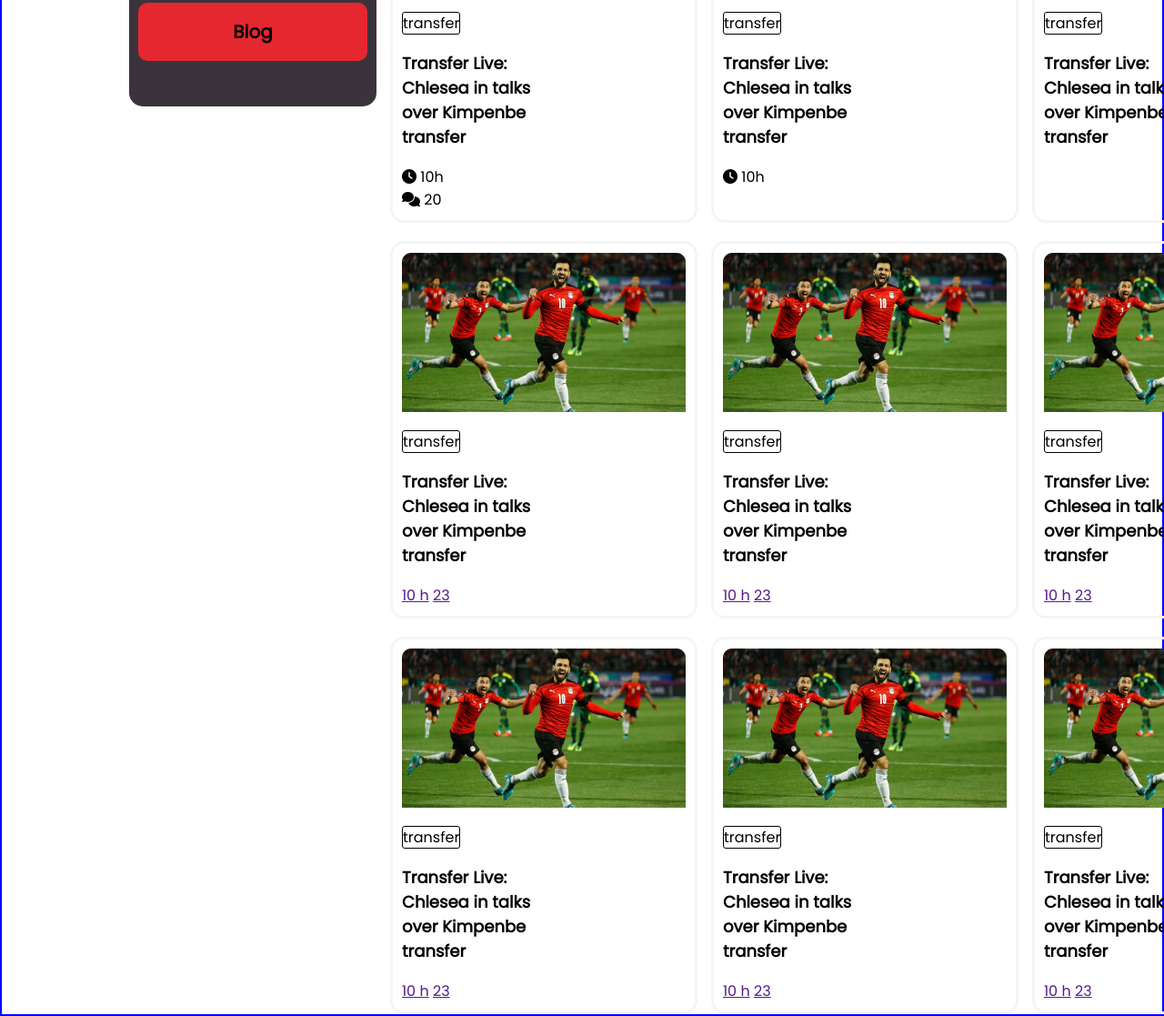
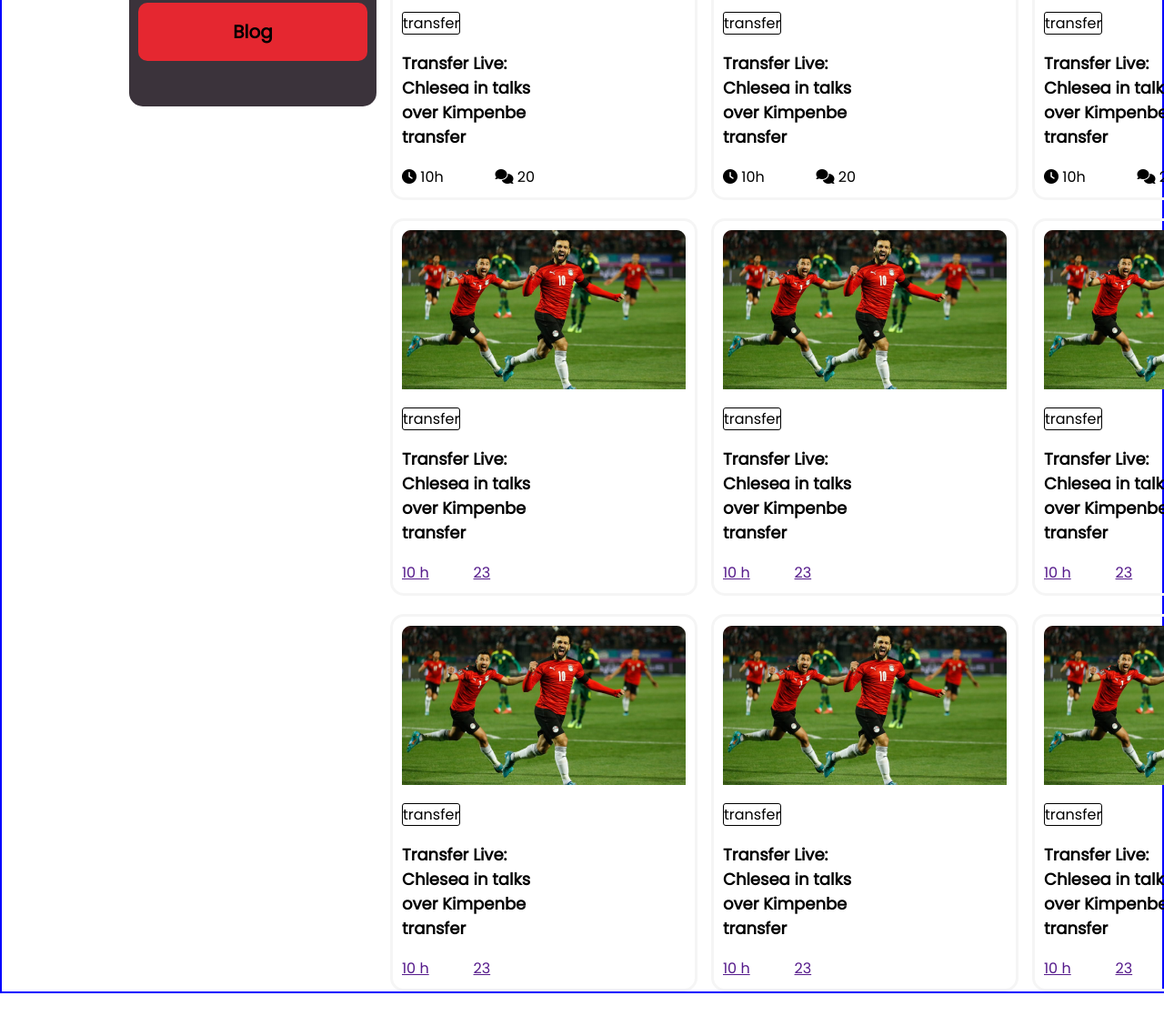
Before and after one commit to musabbir-m/world-cup, a plain HTML site: page index.html in a window 1280 px wide. Shown: the part 993-2110 px from the top of the page at 91% size. After the commit the page ends 2085 px from the top, so only its background shows below. Drawn offline with Linux system fonts and the light colour scheme.

Commit message:
style icons and flex

```diff
--- a/index.html
+++ b/index.html
@@ -54,11 +54,11 @@
 
                         <div class="blog-icon">
                             <div>
-                               <span><i class="fa-solid fa-clock"></i></span>
+                                <span><i class="fa-solid fa-clock"></i></span>
                                 <span>10h</span>
                             </div>
                             <div>
-                               <span><i class="fa-solid fa-comments"></i></span>
+                                <span><i class="fa-solid fa-comments"></i></span>
                                 <span>20</span>
                             </div>
 
@@ -73,12 +73,16 @@
                     <div class="blog-txt">
                         <a href="" class="transfer-button">transfer</a>
                         <p> Transfer Live: Chlesea in talks over Kimpenbe transfer</p>
+
                         <div class="blog-icon">
                             <div>
                                 <span><i class="fa-solid fa-clock"></i></span>
-                                 <span>10h</span>
-                             </div>
-
+                                <span>10h</span>
+                            </div>
+                            <div>
+                                <span><i class="fa-solid fa-comments"></i></span>
+                                <span>20</span>
+                            </div>
                         </div>
 
                     </div>
@@ -91,6 +95,16 @@
                     <div class="blog-txt">
                         <a href="" class="transfer-button">transfer</a>
                         <p> Transfer Live: Chlesea in talks over Kimpenbe transfer</p>
+                        <div class="blog-icon">
+                            <div>
+                                <span><i class="fa-solid fa-clock"></i></span>
+                                <span>10h</span>
+                            </div>
+                            <div><span><i class="fa-solid fa-comments"></i></span>
+                                <span>20</span>
+                            </div>
+
+                        </div>
 
 
                     </div>
--- a/style.css
+++ b/style.css
@@ -117,7 +117,7 @@ header-section style ends
     size: 100%;
 }
 
-.transfer-button{
+.transfer-button {
     text-decoration: none;
     border: 1px solid black;
     border-radius: 3px;
@@ -125,7 +125,8 @@ header-section style ends
     font-size: 16px;
     font-weight: 500;
 }
-.blog-txt p{
+
+.blog-txt p {
     font-weight: 600;
     font-size: 18px;
 }
@@ -160,3 +161,8 @@ header-section style ends
 .blog-button {
     background-color: rgb(229, 39, 48);
 }
+
+.blog-icon {
+    display: flex;
+    justify-content: space-between;
+}
```
